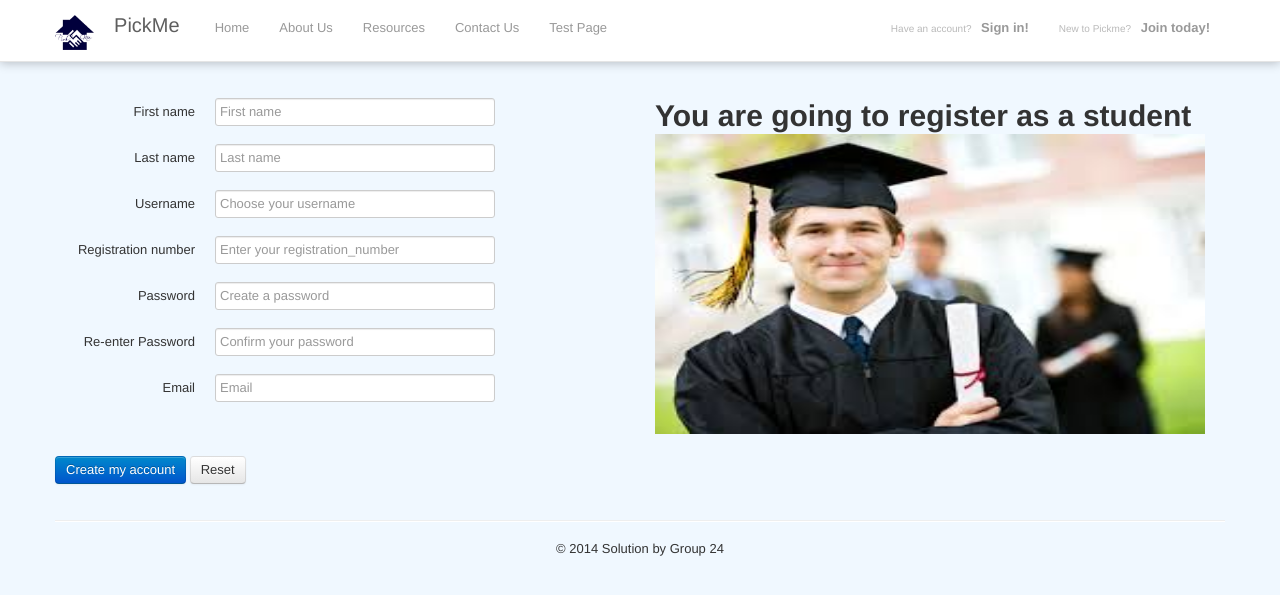
After one commit to alokawimalarathne/pkme, a PHP site: page /studentSignup.php in a window 1280 px wide. The commit adds this page. Shown: the top 595 px of the page. Run offline with PHP 8.4, Linux system fonts and the light colour scheme; data comes from the database, SQL or seed files in the repository; data that the repository does not hold is empty; some libraries are stand-ins or nearby versions.

Commit message:
Nimesh's first commit

```diff
--- a/header.php
+++ b/header.php
@@ -73,7 +73,7 @@
 		<?php } else { ?>
 		<ul class="nav pull-right">
 			<li><a href="login.php" class="signup-link"><em><?php _e('Have an account?'); ?></em> <strong><?php _e('Sign in!'); ?></strong></a></li>
-			<li><a href="sign_up.php" class="signup-link"><em><?php _e('New to Pickme?'); ?></em> <strong><?php _e('Join today!'); ?></strong></a></li>
+			<li><a href="register.php" class="signup-link"><em><?php _e('New to Pickme?'); ?></em> <strong><?php _e('Join today!'); ?></strong></a></li>
 		</ul>
 		<?php } ?>
 				</div>
--- /dev/null
+++ b/studentSignup.php
@@ -0,0 +1,84 @@
+<?php include_once('classes/signup.class.php'); ?>
+<?php include_once('header.php'); ?>
+
+<div class="row">
+	<div class="span6">
+            <form class="form-horizontal" method="post" action="studentSignup.php" id="sign-up-form">
+			<fieldset>
+				<div class="control-group">
+					<label class="control-label" for="name"><?php _e('First name'); ?></label>
+					<div class="controls">
+						<input type="text" class="input-xlarge" id="name" name="name" value="<?php echo $signUp->getPost('name'); ?>" placeholder="<?php _e('First name'); ?>">
+					</div>
+
+                                </div>
+
+				<div class="control-group">
+					<label class="control-label" for="lname"><?php _e('Last name'); ?></label>
+					<div class="controls">
+						<input type="text" class="input-xlarge" id="lname" name="lname" value="<?php echo $signUp->getPost('lname'); ?>" placeholder="<?php _e('Last name'); ?>">
+					</div>
+				</div>
+
+				<div class="control-group" id="usrCheck">
+					<label class="control-label" for="username"><?php _e('Username'); ?></label>
+					<div class="controls">
+						<input type="text" class="input-xlarge" id="username" name="username" maxlength="15" value="<?php echo $signUp->getPost('username'); ?>" placeholder="<?php _e('Choose your username'); ?>">
+					</div>
+                                </div>
+
+                                <div class="control-group" id="usrCheck">
+					<label class="control-label" for="registration_number"><?php _e('Registration number'); ?></label>
+					<div class="controls">
+						<input type="text" class="input-xlarge" id="registration_number" name="registration_number" maxlength="15" value="<?php echo $signUp->getPost('registration_number'); ?>" placeholder="<?php _e('Enter your registration_number'); ?>">
+					</div>
+				</div>
+				<div class="control-group">
+					<label class="control-label" for="password"><?php _e('Password'); ?></label>
+					<div class="controls">
+						<input type="password" class="input-xlarge" id="password" name="password" placeholder="<?php _e('Create a password'); ?>">
+					</div>
+				</div>
+				<div class="control-group">
+					<label class="control-label" for="password_confirm"><?php _e('Re-enter Password'); ?></label>
+					<div class="controls">
+						<input type="password" class="input-xlarge" id="password_confirm" name="password_confirm" placeholder="<?php _e('Confirm your password'); ?>">
+					</div>
+				</div>
+				<div class="control-group">
+					<label class="control-label" for="email"><?php _e('Email'); ?></label>
+					<div class="controls">
+						<input type="email" class="input-xlarge" id="email" name="email" value="<?php echo $signUp->getPost('email'); ?>" placeholder="<?php _e('Email'); ?>">
+					</div>
+				</div>
+
+				<div class="control-group">
+					<?php $signUp->profileSignUpFields(); ?>
+				</div>
+
+				<div class="control-group">
+					<?php $signUp->doCaptcha(true); ?>
+				</div>
+
+			</fieldset>
+			<input type="hidden" name="token" value="<?php echo $_SESSION['pickme']['token']; ?>"/>
+			<button type="submit" class="btn btn-primary"><?php _e('Create my account'); ?></button>
+                        <button class="btn">Reset</button>
+		</form>
+	</div>
+	<div class="span6">
+		<h1><?php _e('You are going to register as a student'); ?></h1>
+                <a class="brand" href="home.php"><img src="images/student.jpg" width="550" height="300"/></a>
+		<p><?php _e(''); ?></p>
+		<h2><?php _e(''); ?></h2>
+		<p><?php _e(''); ?></p>
+	</div>
+</div>
+
+<?php include_once('footer.php'); ?><?php
+
+/*
+ * To change this license header, choose License Headers in Project Properties.
+ * To change this template file, choose Tools | Templates
+ * and open the template in the editor.
+ */
```
Also changed, not shown: companySignup.php (added, +79 -0 lines), home.php (+23 -14 lines), nbproject/project.xml (added, +9 -0 lines), register.php (added, +23 -0 lines), staffSignup.php (added, +85 -0 lines), images/company.jpg (added), images/slide1.jpg, images/staff.jpg (added), images/student.jpg (added), 1 other file.
